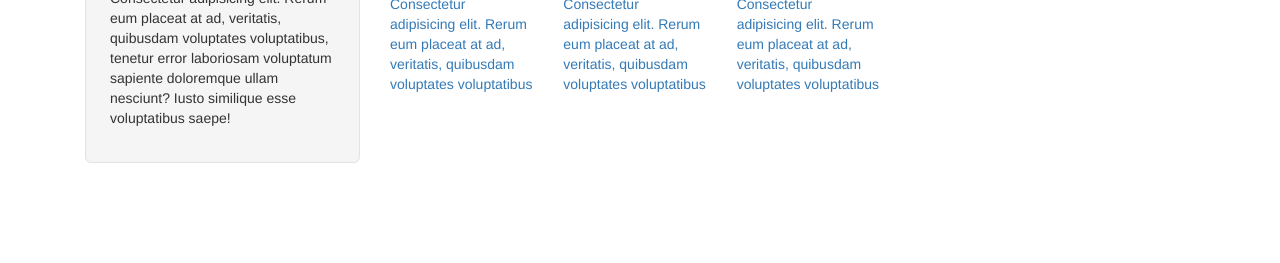
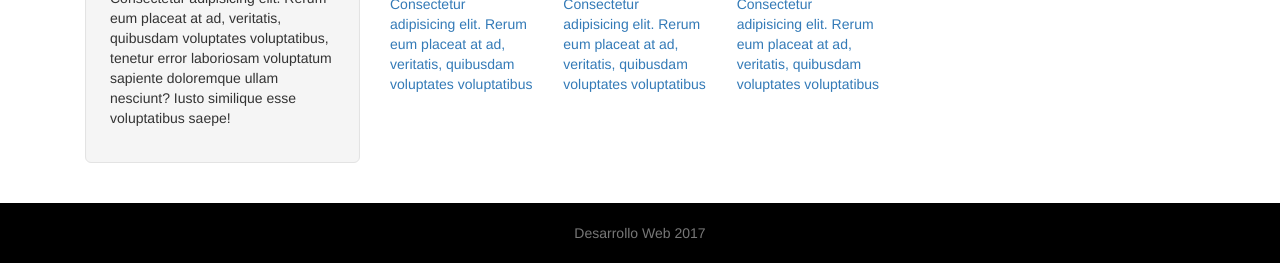
Before and after one commit to javiersantibanez/INSP018-SOLEMNE-1, a plain HTML site: page index.html in a window 1280 px wide. Shown: the part 607-870 px from the top of the page. Before the commit the page ends 800 px from the top, so only its background shows below. Drawn offline with nearby package versions, Linux system fonts and the light colour scheme.

Commit message:
Añadiendo footer

```diff
--- a/index.html
+++ b/index.html
@@ -104,6 +104,13 @@
 
 	</div>
 
+	<footer class="container-fluid">
+		<div class="row">
+			<div class="footer text-center text-muted col-xs-12">Desarrollo Web 2017</div>
+		</div>
+
+	</footer>
+
 
 </body>
 </html>
```
